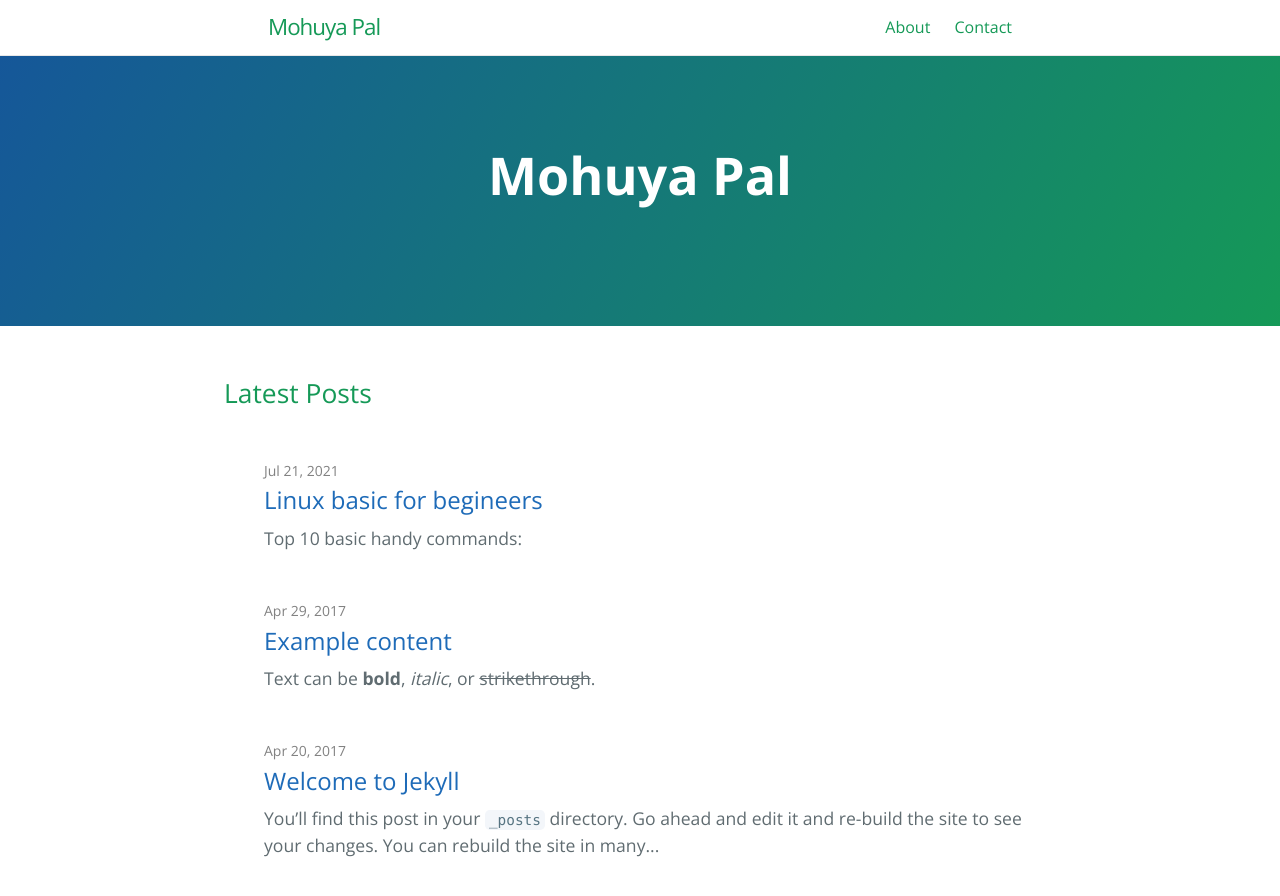
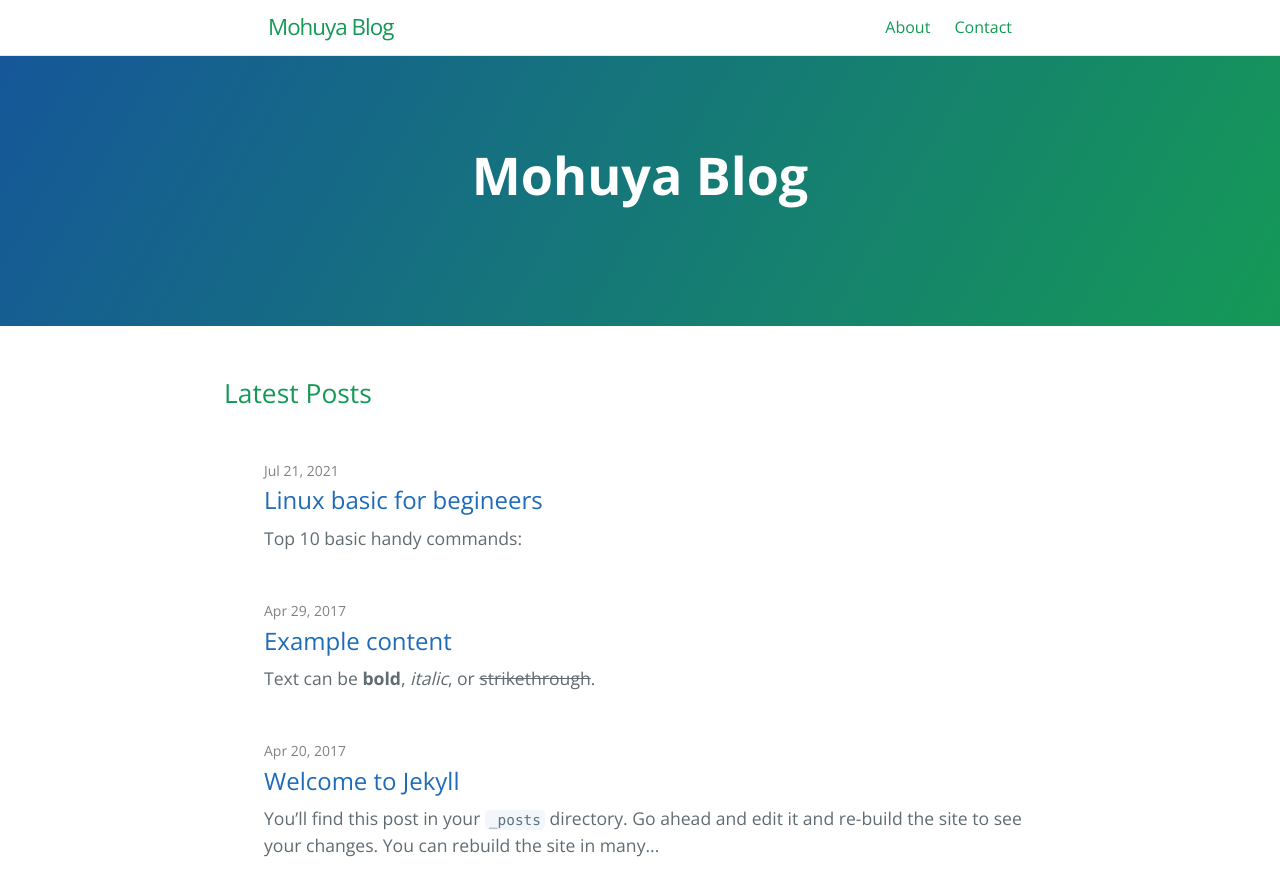
Before and after one commit to mohuyapal/mohuyapal.github.io, a Jekyll site: the page built from index.md, in a window 1280 px wide and 900 px high. Shown: the top 896 px of the window. Built offline with Jekyll 4.4.1, drawn with Linux system fonts in a browser that asks for light colours.

Commit message:
Update _config.yml

```diff
--- a/_config.yml
+++ b/_config.yml
@@ -1,4 +1,4 @@
-title: Mohuya Pal
+title: Mohuya Blog
 description: Mohuya's blog
 show_downloads: true
 
```
